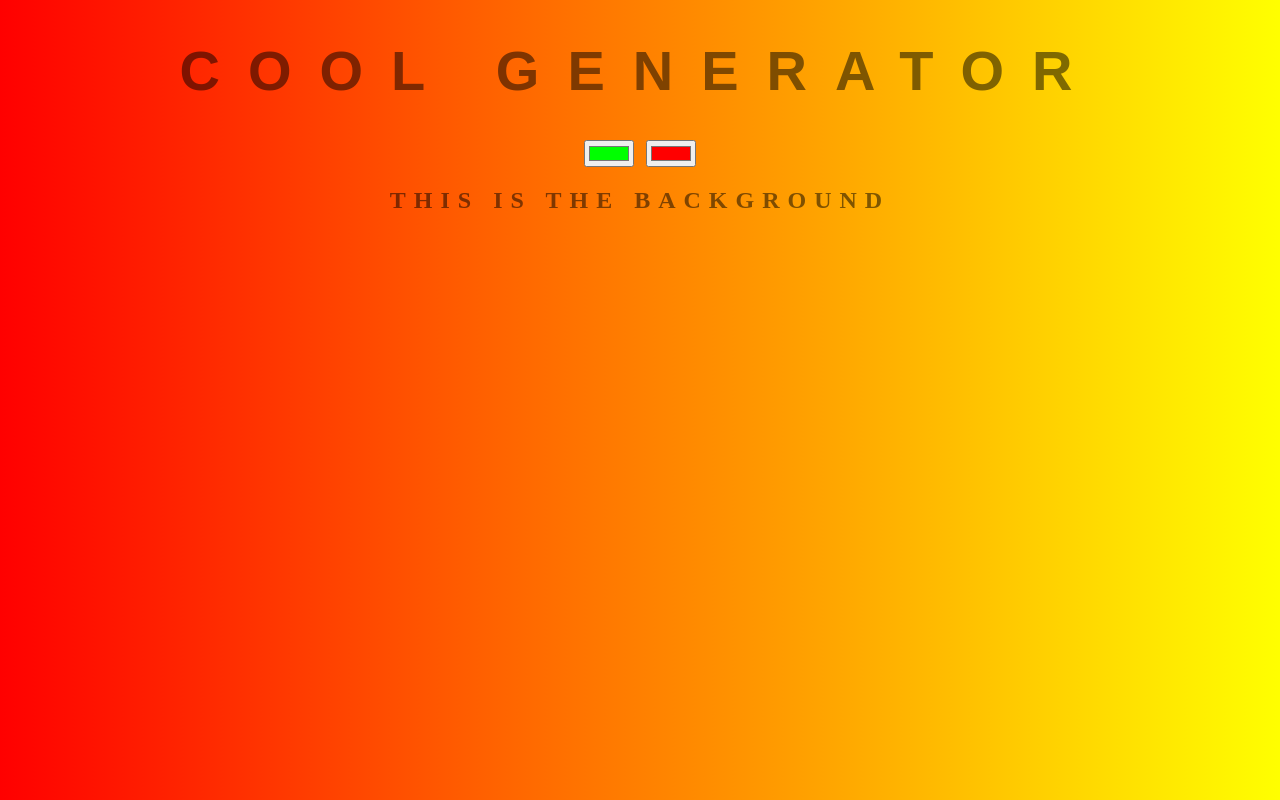
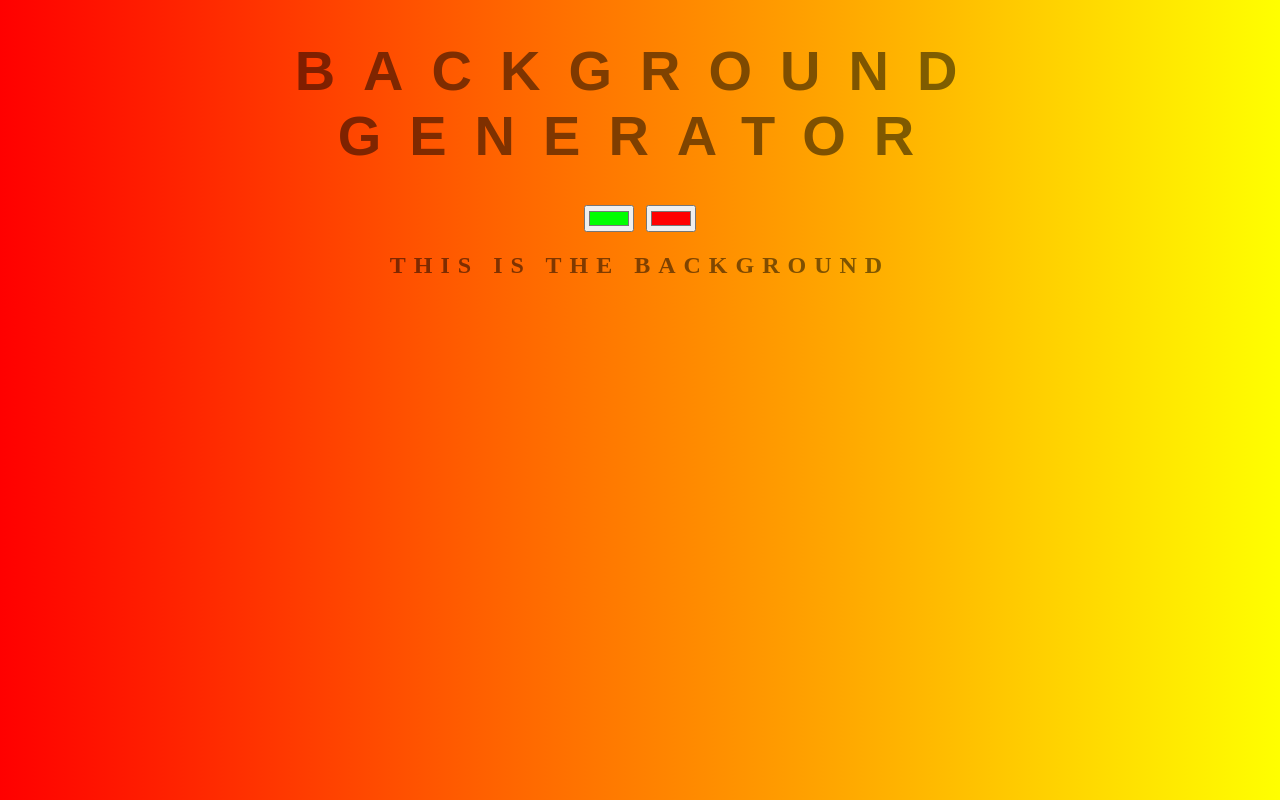
Before and after one commit to Paul-03-tech/background-generator, a plain HTML site: page index.html in a window 1280 px wide. Drawn offline with Linux system fonts and the light colour scheme.

Commit message:
new modification

```diff
--- a/index.html
+++ b/index.html
@@ -8,7 +8,7 @@
 </head>
 <body id="gradient">
 
-<h1>Cool Generator</h1>
+<h1>Background Generator</h1>
 
 <input class="color1" type="color" name="color1" value="#00ff00"> <!--oninput="setGradient()" - se poate folosi si aceast mod de adaugat functia setGradient din fisierul script.js-->
 <input  class="color2" type="color" name="color2" value="#ff0000"> <!--oninput="setGradient()" - se poate folosi si aceast mod de adaugat functia setGradient din fisierul script.js-->
--- a/style.css
+++ b/style.css
@@ -4,7 +4,7 @@ body{
 	text-align: center;
 	text-transform: uppercase;
 	letter-spacing: 0.5em;
-	top: 15%;
+	top: 20%;
 	background: linear-gradient(to right,red,yellow); /*standard text*/
 }
 
```
